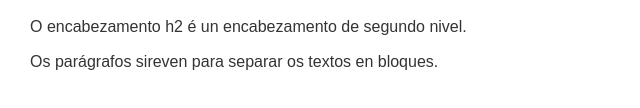
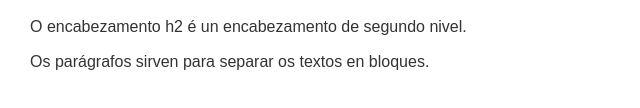
Before and after one commit to zeroseisdesign/probas-git, a plain HTML site: page index.html in a window 1280 px wide. Shown: the part 638-746 px from the top of the page, 0-640 px from the left. Drawn offline with Linux system fonts and the light colour scheme.

Commit message:
corregir errata

```diff
--- a/index.html
+++ b/index.html
@@ -27,7 +27,7 @@
     <section>
         <h2>Nova encabezamento h2</h2>
         <p>O encabezamento h2 é un encabezamento de segundo nivel.</p>
-        <p>Os parágrafos sireven para separar os textos en bloques.</p>
+        <p>Os parágrafos sirven para separar os textos en bloques.</p>
     </section>
 </body>
 
```
